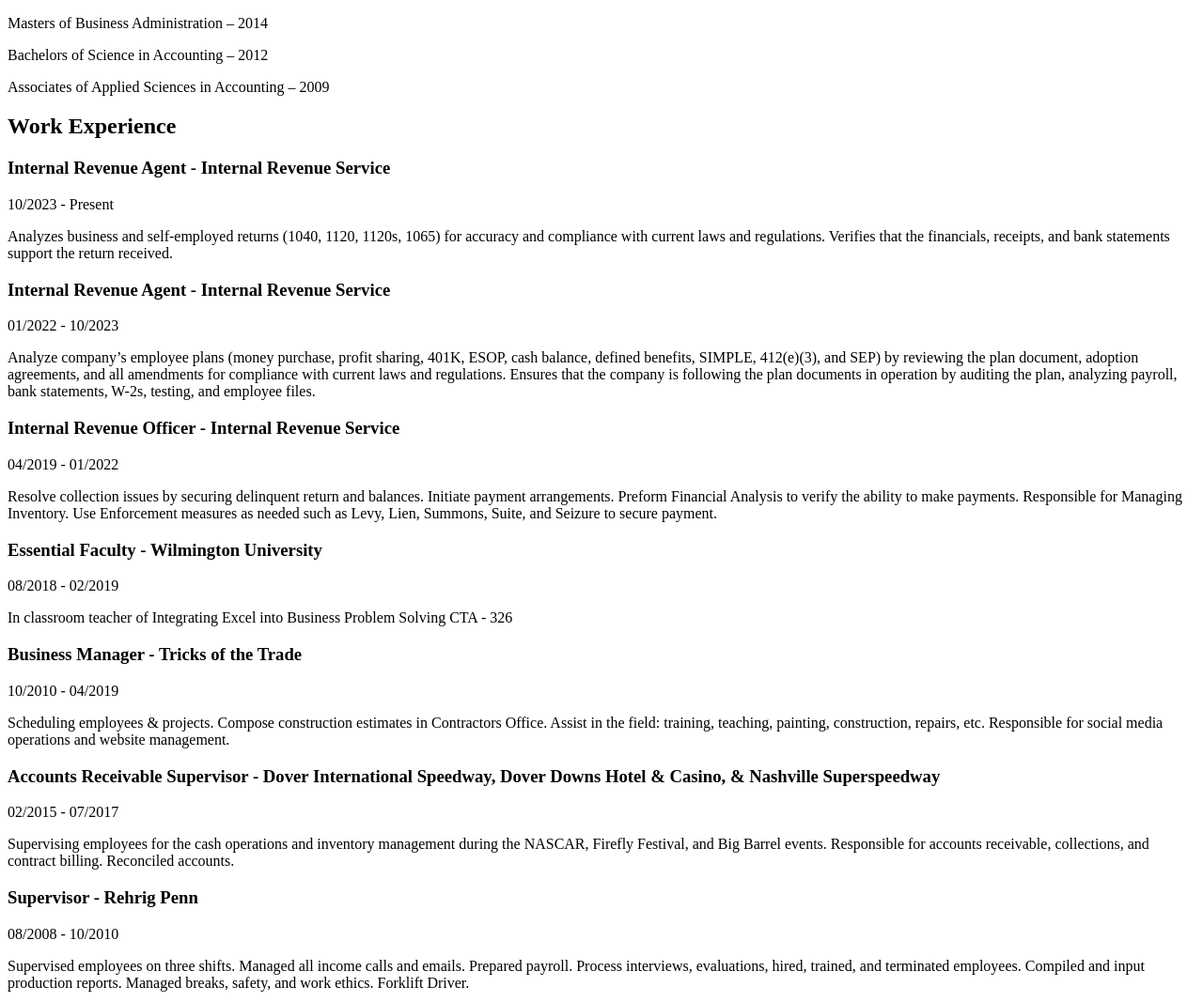
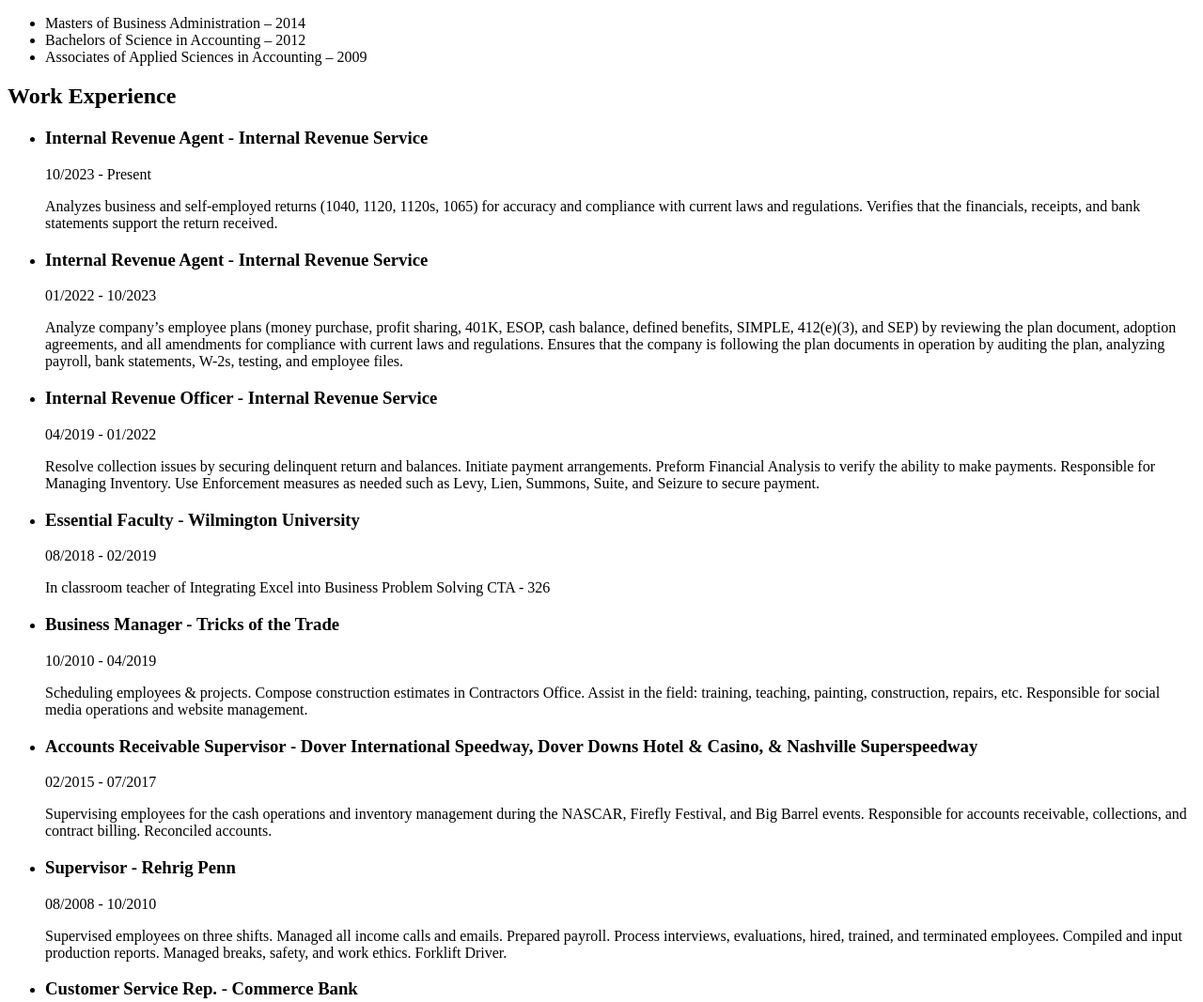
Before and after one commit to Shorttia/My-Resume, a plain HTML site: page index.html in a window 1280 px wide. Shown: the part 500-1567 px from the top of the page at 94% size. Drawn offline with Linux system fonts and the light colour scheme.

Commit message:
Update index.html

```diff
--- a/index.html
+++ b/index.html
@@ -16,43 +16,46 @@
   <p>Currently expanding into full-stack web development, with a portfolio of real-world JavaScript projects. Passionate about helping organizations thrive through strategic problem-solving, technology integration, and financial insight. Actively seeking remote or hybrid opportunities in accounting, tax, operations, virtual administrative support, or website development.</p>
 
   <h2>Education</h2>
-  <p>Masters of Business Administration – 2014</p>
-  <p>Bachelors of Science in Accounting – 2012</p>
-  <p>Associates of Applied Sciences in Accounting – 2009</p>
+  <ul>
+    <li>Masters of Business Administration – 2014</li>
+    <li>Bachelors of Science in Accounting – 2012</li>
+    <li>Associates of Applied Sciences in Accounting – 2009</li>
+  </ul>
 
   <h2>Work Experience</h2>
-  <h3>Internal Revenue Agent - Internal Revenue Service</h3>
+  <ul>
+  <li><h3>Internal Revenue Agent - Internal Revenue Service</h3></li>
   <p>10/2023 - Present</p>
   <p>Analyzes business and self-employed returns (1040, 1120, 1120s, 1065) for accuracy and compliance with current laws and regulations. Verifies that the financials, receipts, and bank statements support the return received.</p>
 
-  <h3>Internal Revenue Agent - Internal Revenue Service</h3>
+  <li><h3>Internal Revenue Agent - Internal Revenue Service</h3></li>
   <p>01/2022 - 10/2023</p>
   <p>Analyze company’s employee plans (money purchase, profit sharing, 401K, ESOP, cash balance, defined benefits, SIMPLE, 412(e)(3), and SEP) by reviewing the plan document, adoption agreements, and all amendments for compliance with current laws and regulations. Ensures that the company is following the plan documents in operation by auditing the plan, analyzing payroll, bank statements, W-2s, testing, and employee files.</p>
 
-  <h3>Internal Revenue Officer - Internal Revenue Service</h3>
+  <li><h3>Internal Revenue Officer - Internal Revenue Service</h3></li>
   <p>04/2019 - 01/2022</p>
   <p>Resolve collection issues by securing delinquent return and balances. Initiate payment arrangements. Preform Financial Analysis to verify the ability to make payments. Responsible for Managing Inventory. Use Enforcement measures as needed such as Levy, Lien, Summons, Suite, and Seizure to secure payment. </p>
 
-  <h3>Essential Faculty - Wilmington University</h3>
+  <li><h3>Essential Faculty - Wilmington University</h3></li>
   <p> 08/2018 - 02/2019</p>
   <p>In classroom teacher of Integrating Excel into Business Problem Solving CTA - 326</p>
 
-  <h3>Business Manager - Tricks of the Trade</h3>
+  <li><h3>Business Manager - Tricks of the Trade</h3></li>
   <p>10/2010 - 04/2019</p>
   <p>Scheduling employees & projects. Compose construction estimates in Contractors Office. Assist in the field: training, teaching, painting, construction, repairs, etc. Responsible for social media operations and website management.</p>
 
-  <h3>Accounts Receivable Supervisor - Dover International Speedway, Dover Downs Hotel & Casino, & Nashville Superspeedway</h3>
+  <li><h3>Accounts Receivable Supervisor - Dover International Speedway, Dover Downs Hotel & Casino, & Nashville Superspeedway</h3></li>
   <p>02/2015 - 07/2017</p>
   <p>Supervising employees for the cash operations and inventory management during the NASCAR, Firefly Festival, and Big Barrel events. Responsible for accounts receivable, collections, and contract billing. Reconciled accounts.</p>
 
-  <h3>Supervisor - Rehrig Penn</h3>
+  <li><h3>Supervisor - Rehrig Penn</h3></li>
   <p>08/2008 - 10/2010</p>
   <p>Supervised employees on three shifts. Managed all income calls and emails. Prepared payroll. Process interviews, evaluations, hired, trained, and terminated employees. Compiled and input production reports. Managed breaks, safety, and work ethics. Forklift Driver.</p>
 
-  <h3>Customer Service Rep. - Commerce Bank</h3>
+  <li><h3>Customer Service Rep. - Commerce Bank</h3></li>
   <p>12/2007 - 08/2008</p>
   <p>Provided great customer service while establishing new personal/business accounts. Managed customer accounts, income calls, and submitted loans for processing. Reviewed accounts for policy requirements and limit/close accounts as deemed necessary. Notary services.</p>
-
+  </ul>
   <h2>Skills</h2>
   <ul>
     <li>IDRS, RGS, AS400</li>
@@ -80,5 +83,7 @@
   <a href="https://www.linkedin.com/in/nicole-irwin-mba-0b213797/">LinkedIn</a><br/>
   <a href="https://github.com/Shorttia/Nicole-Irwin-Portfolio/">Coding Portfolio</a>
 </body>
-
+  <footer>
+    <p>© 2025 Nicole Irwin. All rights reserved.</p>
+  </footer>
 </html>
```
